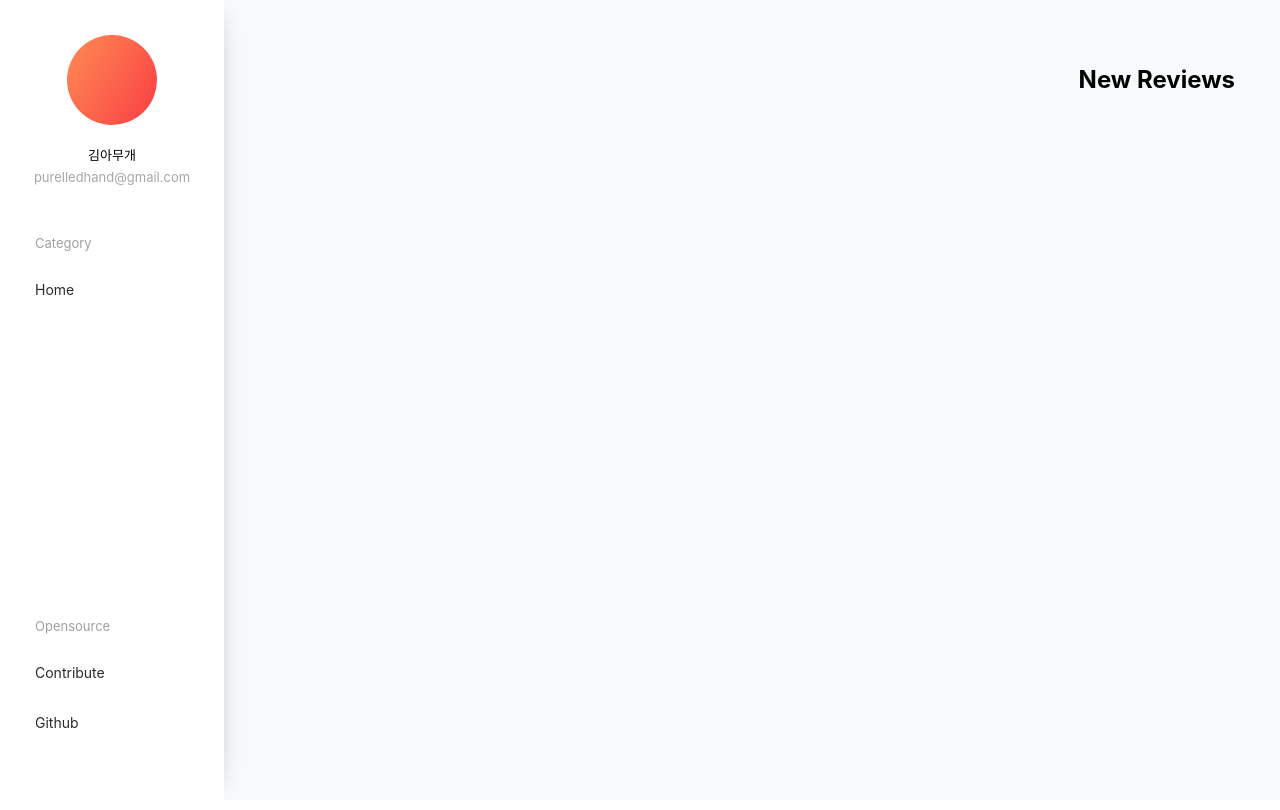
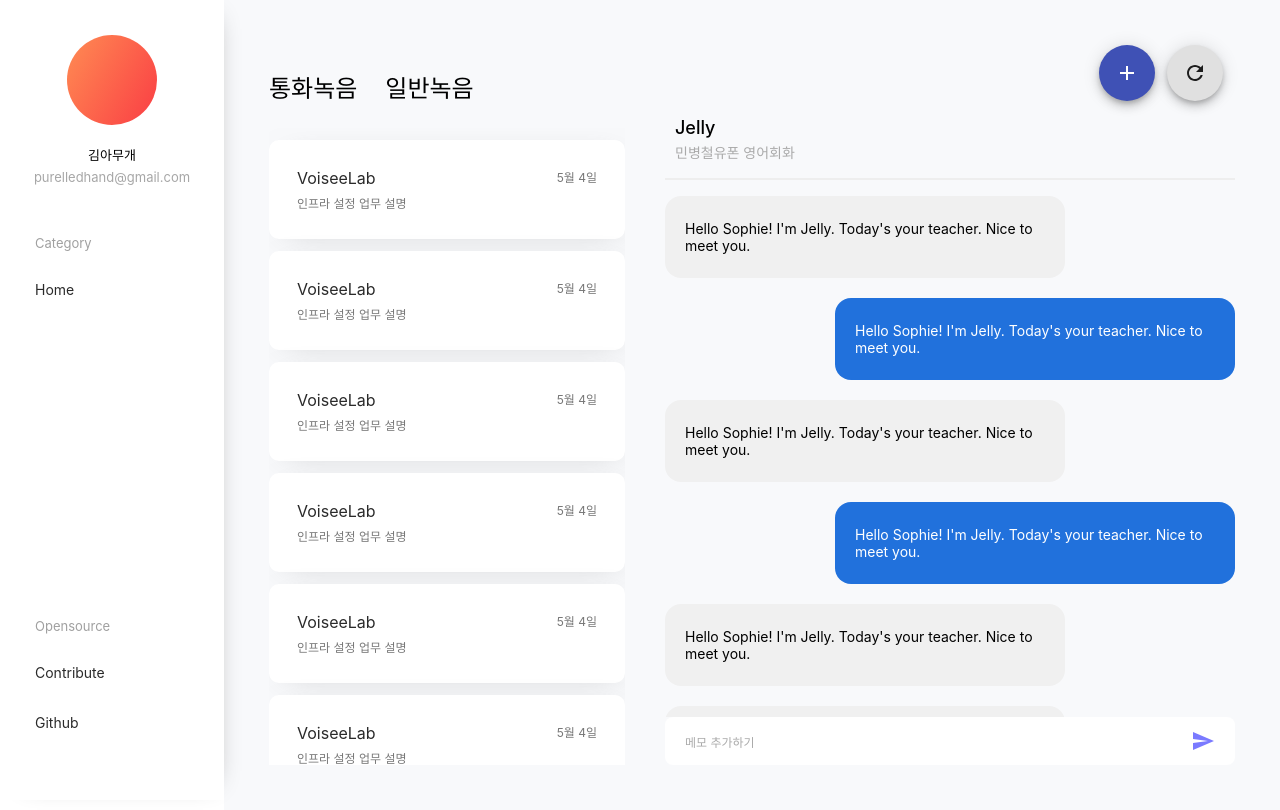
Before and after one commit to voisee/voisee, a React (Create React App) app in the folder client/: page / in a window 1280 px wide. Built offline with nearby package versions, Linux system fonts and the light colour scheme.

Commit message:
feat: add / page UI

```diff
--- a/client/package.json
+++ b/client/package.json
@@ -3,6 +3,8 @@
   "version": "0.1.0",
   "private": true,
   "dependencies": {
+    "@material-ui/core": "^4.11.0",
+    "@material-ui/icons": "^4.9.1",
     "@testing-library/jest-dom": "^4.2.4",
     "@testing-library/react": "^9.3.2",
     "@testing-library/user-event": "^7.1.2",
--- /dev/null
+++ b/client/src/components/ChatBox/Chat/index.tsx
@@ -0,0 +1,51 @@
+import React from 'react'
+import { makeStyles } from '@material-ui/core/styles'
+
+const useStyles = makeStyles(() => ({
+  wrapper: {
+    display: 'flex',
+    marginBottom: 20,
+  },
+  container: {
+    padding: '10px 20px',
+    borderRadius: 16,
+    backgroundColor: '#f0f0f0',
+    maxWidth: 360,
+  },
+  content: {
+    fontSize: 14,
+  },
+  author: {
+    backgroundColor: '#2171dc',
+    color: '#ffffff',
+  },
+  alignAuthor: {
+    justifyContent: 'flex-end',
+  }
+}));
+
+interface ChatProps {
+  author: boolean
+}
+
+const Chat: React.FC<ChatProps> = ({ author }) => {
+  const classes = useStyles();
+
+  return (
+    <div className={[
+      classes.wrapper,
+      author && classes.alignAuthor
+    ].join(' ')}>
+      <div className={[
+        classes.container,
+        author && classes.author
+      ].join(' ')}>
+        <p className={classes.content}>
+          Hello Sophie! I'm Jelly. Today's your teacher. Nice to meet you.
+        </p>
+      </div>
+    </div>
+  )
+}
+
+export default Chat
--- /dev/null
+++ b/client/src/components/ChatBox/Footer/index.tsx
@@ -0,0 +1,45 @@
+import React from 'react'
+import { makeStyles } from '@material-ui/core/styles'
+
+import SendIcon from '@material-ui/icons/Send'
+
+const useStyles = makeStyles(() => ({
+  container: {
+    padding: '12px 20px',
+    backgroundColor: '#ffffff',
+    borderRadius: 8,
+    boxShadow: '0 0 rgba(143,143,143,0.5)',
+    display: 'flex',
+    flexDirection: 'row',
+    justifyContent: 'space-between'
+  },
+  content: {
+    fontSize: 12,
+    color: '#aaaaaa',
+    display: 'flex',
+    flexDirection: 'column',
+    justifyContent: 'center'
+  },
+  blue: {
+    color: '#7a7aff',
+    cursor: 'pointer',
+    '&:hover': {
+      color: '#3a3aff',
+    },
+  }
+}));
+
+const Footer: React.FC = () => {
+  const classes = useStyles();
+
+  return (
+    <div className={classes.container}>
+      <div className={classes.content}>
+        메모 추가하기
+      </div>
+      <SendIcon className={classes.blue} />
+    </div>
+  )
+}
+
+export default Footer;
--- /dev/null
+++ b/client/src/components/ChatBox/Header/index.tsx
@@ -0,0 +1,36 @@
+import React from 'react'
+import { makeStyles } from '@material-ui/core/styles'
+
+const useStyles = makeStyles(() => ({
+  container: {
+    borderBottom: '2px solid #eeeeee',
+    padding: '16px 10px',
+    marginBottom: 16,
+  },
+  title: {
+    fontSize: 18,
+    fontWeight: 500,
+    marginBottom: 4,
+  },
+  desc: {
+    fontSize: 14,
+    color: '#aaaaaa',
+  }
+}));
+
+const Header: React.FC = () => {
+  const classes = useStyles();
+
+  return (
+    <div className={classes.container}>
+      <div className={classes.title}>
+        Jelly
+      </div>
+      <div className={classes.desc}>
+        민병철유폰 영어회화
+      </div>
+    </div>
+  )
+}
+
+export default Header
--- /dev/null
+++ b/client/src/components/ChatBox/index.tsx
@@ -0,0 +1,44 @@
+import React from 'react'
+import { makeStyles } from '@material-ui/core/styles'
+
+import Header from './Header'
+import Chat from './Chat'
+import Footer from './Footer'
+
+const useStyles = makeStyles(() => ({
+  wrapper: {
+    height: '100%',
+    display: 'flex',
+    flexDirection: 'column',
+    justifyContent: 'space-between',
+    overflow: 'hidden',
+  },
+  chatBox: {
+    overflow: 'scroll',
+  }
+}));
+
+const ChatBox: React.FC = () => {
+  const classes = useStyles();
+
+  return (
+    <div className={classes.wrapper}>
+      <Header />
+      <div className={classes.chatBox}>
+        <Chat author={false} />
+        <Chat author={true} />
+        <Chat author={false} />
+        <Chat author={true} />
+        <Chat author={false} />
+        <Chat author={false} />
+        <Chat author={false} />
+        <Chat author={false} />
+        <Chat author={false} />
+        <Chat author={false} />
+      </div>
+      <Footer />
+    </div>
+  )
+}
+
+export default ChatBox
--- /dev/null
+++ b/client/src/components/RecordCard/index.tsx
@@ -0,0 +1,20 @@
+import React from 'react'
+import { Container, Title, Desc, Date } from './style'
+
+const RecordCard: React.FC = () => {
+  return (
+    <Container>
+      <Title>
+        VoiseeLab
+        <Date>
+          5월 4일
+        </Date>
+      </Title>
+      <Desc>
+        인프라 설정 업무 설명
+      </Desc>
+    </Container>
+  )
+}
+
+export default RecordCard
--- /dev/null
+++ b/client/src/components/RecordCard/style.ts
@@ -0,0 +1,48 @@
+import styled from 'styled-components'
+
+export const Container = styled.div`
+  box-sizing: border-box;
+  margin: 12px 0;
+  padding: 28px;
+  maxWidth: 520px;
+  border-radius: 10px;
+  background-color: #FFF;
+  -webkit-box-shadow: 10px 10px 30px -15px rgba(143,143,143,0.5);
+  -moz-box-shadow: 10px 10px 30px -15px rgba(143,143,143,0.5);
+  box-shadow: 5px 5px 30px -15px rgba(143,143,143,0.5);
+  transition-duration: 0.3s;
+
+  &:hover {
+    -webkit-box-shadow: 15px 15px 30px -15px rgba(143,143,143,0.5);
+    -moz-box-shadow: 15px 15px 30px -15px rgba(143,143,143,0.5);
+    box-shadow: 15px 15px 30px -15px rgba(143,143,143,0.5);
+    background-color: #EEF;
+    cursor: pointer;
+  }
+`
+
+export const active = styled.div`
+  background-color: #eeeeff;
+  border: 1px solid #eeeeff;
+`
+
+export const Title = styled.div`
+  color: #2a2a2a;
+  font-size: 16px;
+  margin-bottom: 5px;
+  display: flex;
+  flex-direction: row;
+  justify-content: space-between;
+`
+
+export const Date = styled.div`
+  font-size: 12px;
+  color: #777;
+`
+
+export const Desc = styled.div`
+  width: 300px;
+  font-size: 12px;
+  color: #777;
+  padding-top: 1px;
+`
--- a/client/src/pages/Home/index.tsx
+++ b/client/src/pages/Home/index.tsx
@@ -1,21 +1,81 @@
 import React from 'react'
+import Fab from '@material-ui/core/Fab'
+import AddIcon from '@material-ui/icons/Add'
+import RefreshIcon from '@material-ui/icons/Refresh'
+import { makeStyles } from '@material-ui/core/styles'
 import Sidebar from 'components/Sidebar'
-import './style.css'
+import RecordCard from 'components/RecordCard'
+import ChatBox from 'components/ChatBox'
+import {
+  Container,
+  DashboardContainer,
+  DashboardItem,
+  Row,
+  FilterButton,
+} from './style'
+
+const useStyles = makeStyles((theme) => ({
+  flex3: {
+    flex: 3,
+  },
+  flex7: {
+    flex: 7,
+  },
+  right: {
+    display: 'flex',
+    flexDirection: 'row',
+    justifyContent: 'flex-end',
+  },
+  buttons: {
+    '&>button': {
+      marginRight: 12,
+    },
+  },
+  recordList: {
+    overflow: 'scroll',
+  },
+}))
 
 const Home: React.FC = () => {
+  const classes = useStyles()
   return (
-    <div className="Home">
+    <Container>
       <Sidebar />
-      <div className="dashboard_container">
-        <div className="dashboard_content_container">
-          <div className="row_align"></div>
-        </div>
+      <DashboardContainer>
+        <DashboardItem className={classes.flex3}>
+          <Row>
+            <FilterButton>통화녹음</FilterButton>
+            <FilterButton>일반녹음</FilterButton>
+          </Row>
+          <div className={classes.recordList}>
+            <RecordCard />
+            <RecordCard />
+            <RecordCard />
+            <RecordCard />
+            <RecordCard />
+            <RecordCard />
+            <RecordCard />
+            <RecordCard />
+            <RecordCard />
+            <RecordCard />
+            <RecordCard />
+            <RecordCard />
+          </div>
+        </DashboardItem>
 
-        <div className="dashboard_content_container right_side">
-          <h2>New Reviews</h2>
-        </div>
-      </div>
-    </div>
+        <DashboardItem className={classes.flex7}>
+          <Row className={[classes.right, classes.buttons].join(' ')}>
+            <Fab color="primary" aria-label="add">
+              <AddIcon />
+            </Fab>
+            <Fab color="default" aria-label="refresh">
+              <RefreshIcon />
+            </Fab>
+          </Row>
+          <ChatBox />
+        </DashboardItem>
+      </DashboardContainer>
+    </Container>
   )
 }
 
--- a/client/src/pages/Home/style.css
+++ /dev/null
@@ -1,14 +0,0 @@
-.Home {
-  display: flex;
-  flex-direction: row;
-}
-
-.dashboard_container {
-  display: flex;
-  justify-content: space-between;
-  width: 100%;
-  background-color: rgba(242, 243, 248, 0.5);
-  padding: 45px;
-}
-.right_side {
-}
--- /dev/null
+++ b/client/src/pages/Home/style.tsx
@@ -0,0 +1,38 @@
+import styled from 'styled-components'
+
+export const Container = styled.div`
+  display: flex;
+  flex-direction: row;
+`
+
+export const DashboardContainer = styled.div`
+  display: flex;
+  justify-content: flex-start;
+  width: 100%;
+  background-color: rgba(242, 243, 248, 0.5);
+  padding: 45px;
+`
+
+export const DashboardItem = styled.div`
+  display: flex;
+  flex-direction: column;
+  height: 90vh;
+
+  &:first-child {
+    margin-right: 40px;
+  }
+`
+
+export const Row = styled.div`
+  display: flex;
+
+  & Fab {
+    background-color: #eeeeff;
+  }
+`
+export const FilterButton = styled.h3`
+  font-size: 24px;
+  margin-right: 28px;
+  cursor: pointer;
+  font-weight: 400;
+`
```
Also changed, not shown: 1 other file (tests, documents, lock files or other folders).
